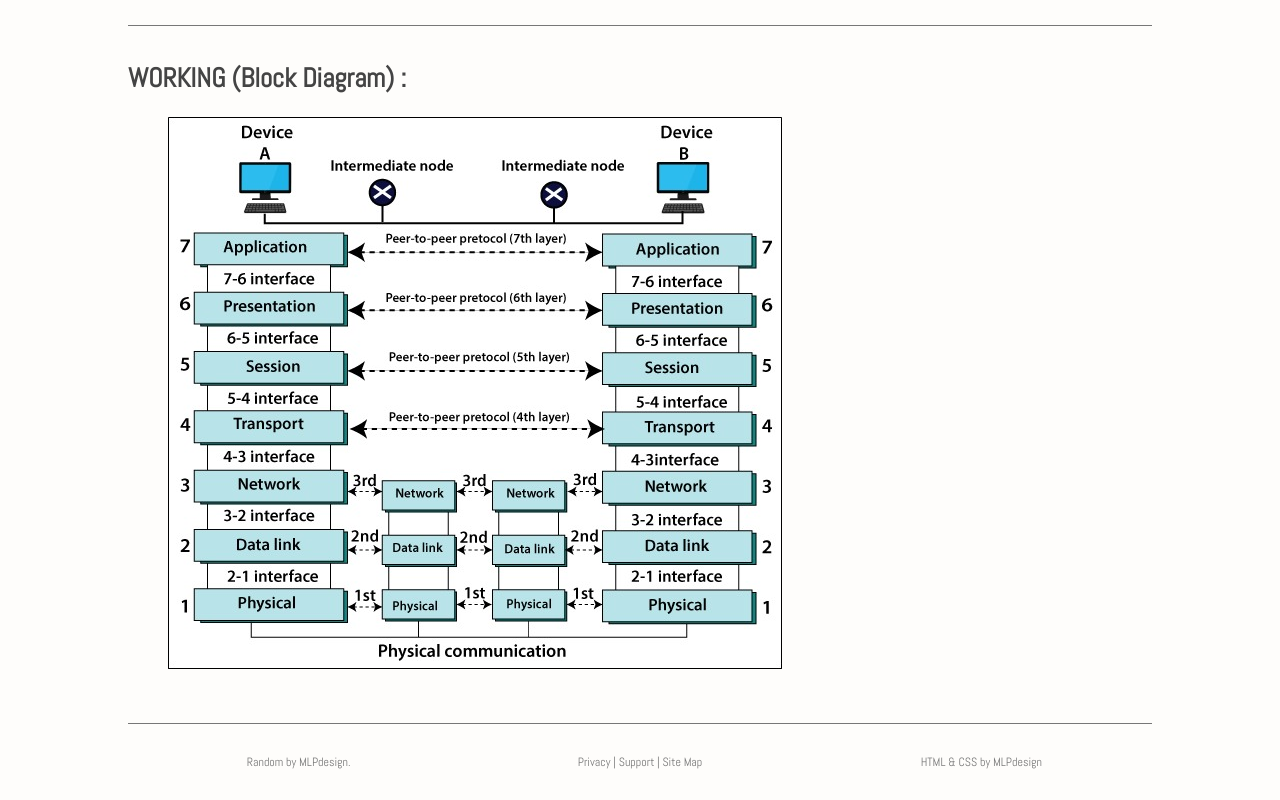
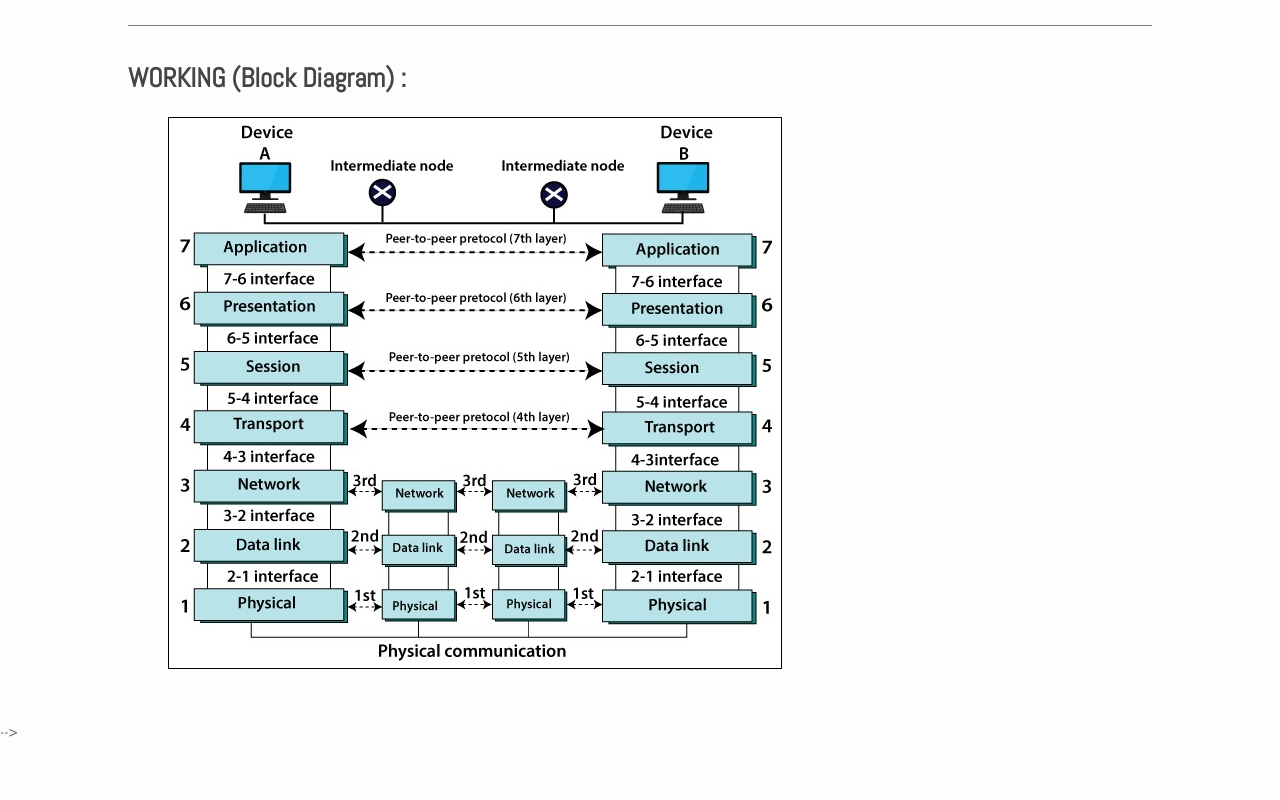
Before and after one commit to nithishraja2206/COMPUTER-NETWORKS, a plain HTML site: page index.html in a window 1280 px wide. Shown: the part 4584-5384 px from the top of the page. After the commit the page ends 5326 px from the top, so only its background shows below. Drawn offline with Linux system fonts and the light colour scheme.

Commit message:
Update index.html

```diff
--- a/index.html
+++ b/index.html
@@ -182,15 +182,16 @@ The Receiver’s MAC address is obtained by placing an ARP(Address Resolution Pr
 </div>
 </div>
 -->
-
+<!--
 <div class="section">
 <div id="credits">
-    <div class="col"><p>Random by MLPdesign.</p></div>
+    <div class="col"><p>Random by MLPdesign.>Random by MLPdesign.</p></div>
     <div class="col"><p><a href="#">Privacy</a> | <a href="#">Support</a> | <a href="#">Site Map</a></p></div>
-
-<!-- This part has to be kept intact under the CC-NC Licence -->
+-->
+<!--
     <div class="col"><p><a href="http://mlpdesign.net">HTML & CSS</a> by MLPdesign</p></div>
 <!-- CC-NC Licence credit ends here -->
+-->
 
 
 
```
